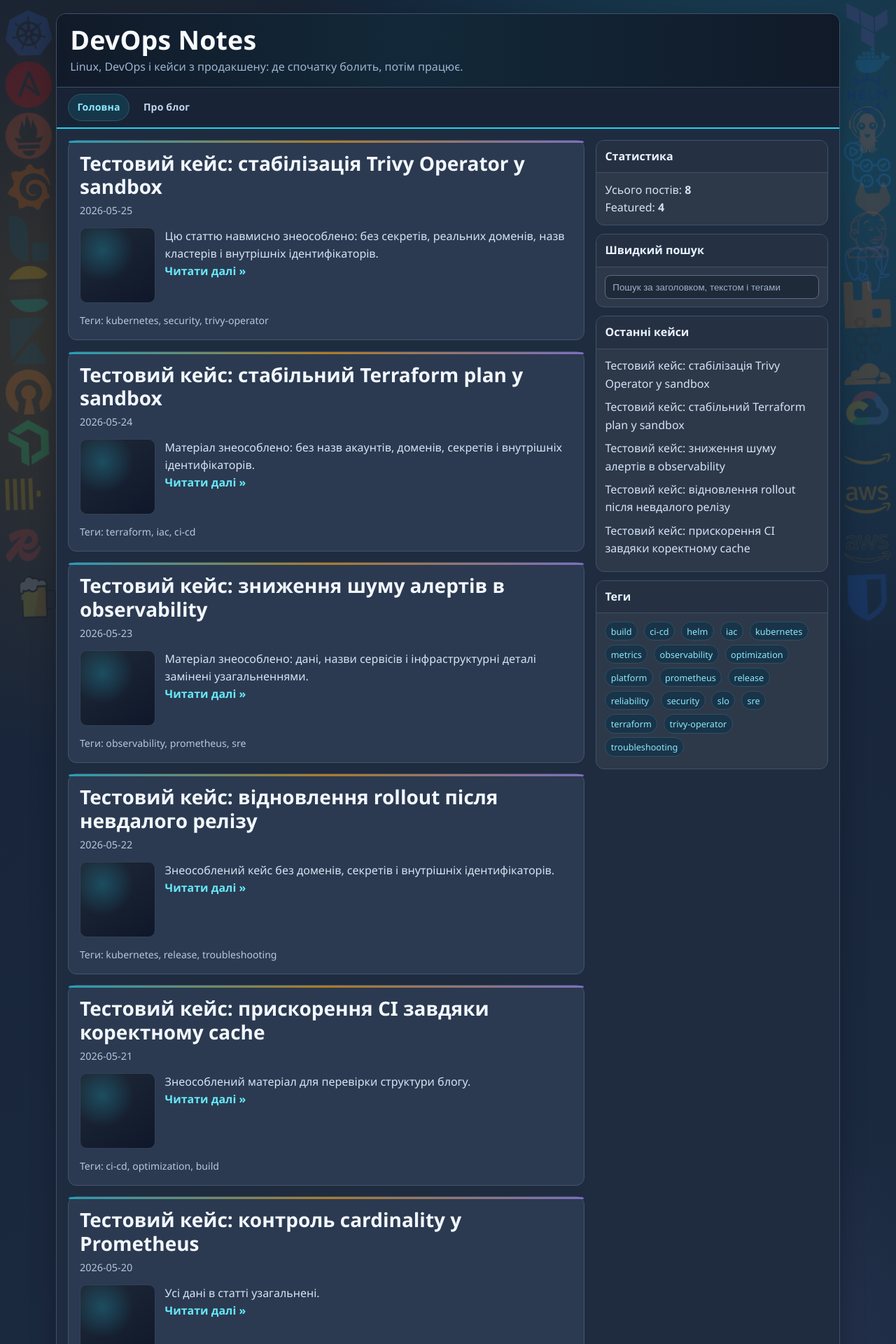
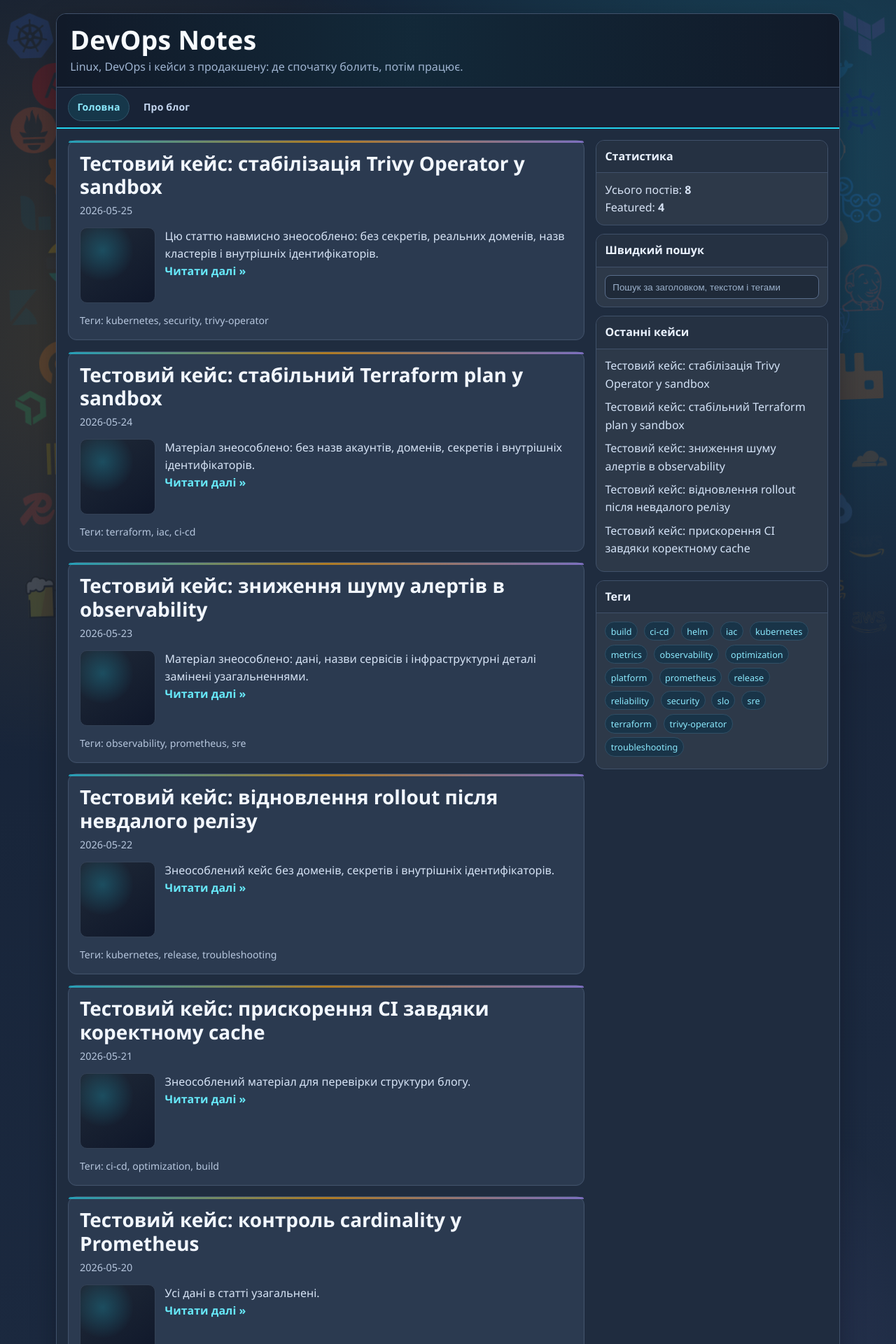
Before and after one commit to paparoot-devops/paparoot, a Jekyll site: the page built from index.html, in a window 1280 px wide. Shown: the top 1920 px of the page at 70% size. Built offline with Jekyll 4.4.1, drawn with Linux system fonts in a browser that asks for light colours.

```diff
--- a/_layouts/default.html
+++ b/_layouts/default.html
@@ -46,23 +46,8 @@
       z-index: 0;
     }
 
-    .edge-col {
+    .sticker-img {
       position: absolute;
-      top: 0;
-      bottom: 0;
-      width: min(260px, 20vw);
-      display: grid;
-      grid-template-rows: repeat(12, minmax(42px, 1fr));
-      align-items: center;
-      justify-items: start;
-      padding: 0.8rem 0.5rem;
-      gap: 0.25rem;
-    }
-
-    .edge-col.left { left: 0; }
-    .edge-col.right { right: 0; justify-items: end; }
-
-    .sticker-img {
       width: 66px;
       height: 66px;
       object-fit: contain;
@@ -75,31 +60,6 @@
     .sticker-img.big { width: 86px; height: 86px; opacity: 0.14; }
     .sticker-img.tiny { width: 50px; height: 50px; opacity: 0.14; }
 
-    .edge-col.left .sticker-img:nth-child(3n+1) {
-      transform: translateX(6px) rotate(-7deg);
-    }
-    .edge-col.left .sticker-img:nth-child(3n+2) {
-      transform: translateX(26px) rotate(5deg);
-    }
-    .edge-col.left .sticker-img:nth-child(3n) {
-      transform: translateX(44px) rotate(-2deg);
-    }
-
-    .edge-col.right .sticker-img:nth-child(3n+1) {
-      transform: translateX(-8px) rotate(6deg);
-    }
-    .edge-col.right .sticker-img:nth-child(3n+2) {
-      transform: translateX(-30px) rotate(-5deg);
-    }
-    .edge-col.right .sticker-img:nth-child(3n) {
-      transform: translateX(-48px) rotate(2deg);
-    }
-
-    .sticker.s2 { animation-duration: 32s; }
-    .sticker.s3 { animation-duration: 28s; }
-    .sticker.s4 { animation-duration: 36s; }
-    .sticker.s5 { animation-duration: 30s; }
-    .sticker.s6 { animation-duration: 34s; }
     .sticker-img.s2 { animation-duration: 32s; }
     .sticker-img.s3 { animation-duration: 28s; }
     .sticker-img.s4 { animation-duration: 36s; }
@@ -272,44 +232,41 @@
       .brand { font-size: 1.9rem; }
       .subtitle { font-size: 0.94rem; }
       .article-card h1 { font-size: 1.75rem; }
-      .edge-col { display: none; }
+      .sticker-img { display: none; }
     }
   </style>
 </head>
 <body>
   <div class="bg-stickers" aria-hidden="true">
-    <div class="edge-col left">
-      <img class="sticker-img s1" src="{{ '/assets/stickers/tools/kubernetes.svg' | relative_url }}" alt="">
-      <img class="sticker-img s5 soft" src="{{ '/assets/stickers/tools/ansible.svg' | relative_url }}" alt="">
-      <img class="sticker-img s6 soft" src="{{ '/assets/stickers/tools/prometheus.svg' | relative_url }}" alt="">
-      <img class="sticker-img s4 soft" src="{{ '/assets/stickers/tools/grafana.svg' | relative_url }}" alt="">
-      <img class="sticker-img s7 soft" src="{{ '/assets/stickers/tools/logstash.svg' | relative_url }}" alt="">
-      <img class="sticker-img s8 soft" src="{{ '/assets/stickers/tools/elasticsearch.svg' | relative_url }}" alt="">
-      <img class="sticker-img s3 soft" src="{{ '/assets/stickers/tools/kibana.svg' | relative_url }}" alt="">
-      <img class="sticker-img s5 soft" src="{{ '/assets/stickers/tools/openvpn.svg' | relative_url }}" alt="">
-      <img class="sticker-img s6 soft" src="{{ '/assets/stickers/tools/newrelic.svg' | relative_url }}" alt="">
-      <img class="sticker-img s7 soft tiny" src="{{ '/assets/stickers/tools/clickhouse.svg' | relative_url }}" alt="">
-      <img class="sticker-img s8 soft tiny" src="{{ '/assets/stickers/tools/redis.svg' | relative_url }}" alt="">
-      <img class="sticker-img s6 big" src="{{ '/assets/stickers/memes/beer.svg' | relative_url }}" alt="">
-    </div>
-    <div class="edge-col right">
-      <img class="sticker-img s2" src="{{ '/assets/stickers/tools/terraform.svg' | relative_url }}" alt="">
-      <img class="sticker-img s3 soft tiny" src="{{ '/assets/stickers/tools/docker.svg' | relative_url }}" alt="">
-      <img class="sticker-img s4 soft" src="{{ '/assets/stickers/tools/helm.svg' | relative_url }}" alt="">
-      <img class="sticker-img s5 soft" src="{{ '/assets/stickers/tools/argo.svg' | relative_url }}" alt="">
-      <img class="sticker-img s6 soft" src="{{ '/assets/stickers/tools/github-actions.svg' | relative_url }}" alt="">
-      <img class="sticker-img s7 soft tiny" src="{{ '/assets/stickers/tools/gitlab.svg' | relative_url }}" alt="">
-      <img class="sticker-img s8 soft" src="{{ '/assets/stickers/tools/jenkins.svg' | relative_url }}" alt="">
-      <img class="sticker-img s3 soft" src="{{ '/assets/stickers/tools/postgresql.svg' | relative_url }}" alt="">
-      <img class="sticker-img s4 soft" src="{{ '/assets/stickers/tools/rabbitmq.svg' | relative_url }}" alt="">
-      <img class="sticker-img s5 soft" src="{{ '/assets/stickers/tools/kafka.svg' | relative_url }}" alt="">
-      <img class="sticker-img s6 soft" src="{{ '/assets/stickers/tools/cloudflare.svg' | relative_url }}" alt="">
-      <img class="sticker-img s7 soft" src="{{ '/assets/stickers/tools/gcp.svg' | relative_url }}" alt="">
-      <img class="sticker-img s8 soft" src="{{ '/assets/stickers/tools/amazonwebservices-original-wordmark.svg' | relative_url }}" alt="">
-      <img class="sticker-img s5 soft" src="{{ '/assets/stickers/tools/amazonwebservices-plain-wordmark.svg' | relative_url }}" alt="">
-      <img class="sticker-img s6 soft" src="{{ '/assets/stickers/tools/amazonwebservices-line-wordmark.svg' | relative_url }}" alt="">
-      <img class="sticker-img s7 soft" src="{{ '/assets/stickers/tools/bitwarden.svg' | relative_url }}" alt="">
-    </div>
+    <img class="sticker-img s1" style="top: 2%; left: 0.8%; transform: rotate(-8deg);" src="{{ '/assets/stickers/tools/kubernetes.svg' | relative_url }}" alt="">
+    <img class="sticker-img s5 soft" style="top: 10%; left: 3.6%; transform: rotate(7deg);" src="{{ '/assets/stickers/tools/ansible.svg' | relative_url }}" alt="">
+    <img class="sticker-img s6 soft" style="top: 17%; left: 1.2%; transform: rotate(-4deg);" src="{{ '/assets/stickers/tools/prometheus.svg' | relative_url }}" alt="">
+    <img class="sticker-img s4 soft" style="top: 24%; left: 4.8%; transform: rotate(5deg);" src="{{ '/assets/stickers/tools/grafana.svg' | relative_url }}" alt="">
+    <img class="sticker-img s7 soft tiny" style="top: 31%; left: 2%; transform: rotate(-10deg);" src="{{ '/assets/stickers/tools/logstash.svg' | relative_url }}" alt="">
+    <img class="sticker-img s8 soft" style="top: 38%; left: 5%; transform: rotate(6deg);" src="{{ '/assets/stickers/tools/elasticsearch.svg' | relative_url }}" alt="">
+    <img class="sticker-img s3 soft tiny" style="top: 46%; left: 0.7%; transform: rotate(-3deg);" src="{{ '/assets/stickers/tools/kibana.svg' | relative_url }}" alt="">
+    <img class="sticker-img s5 soft" style="top: 54%; left: 4.4%; transform: rotate(8deg);" src="{{ '/assets/stickers/tools/openvpn.svg' | relative_url }}" alt="">
+    <img class="sticker-img s6 soft tiny" style="top: 62%; left: 1.5%; transform: rotate(-5deg);" src="{{ '/assets/stickers/tools/newrelic.svg' | relative_url }}" alt="">
+    <img class="sticker-img s7 soft tiny" style="top: 70%; left: 5.2%; transform: rotate(9deg);" src="{{ '/assets/stickers/tools/clickhouse.svg' | relative_url }}" alt="">
+    <img class="sticker-img s8 soft tiny" style="top: 78%; left: 2.2%; transform: rotate(-2deg);" src="{{ '/assets/stickers/tools/redis.svg' | relative_url }}" alt="">
+    <img class="sticker-img s6 big" style="top: 90%; left: 1.4%; transform: rotate(3deg);" src="{{ '/assets/stickers/memes/beer.svg' | relative_url }}" alt="">
+
+    <img class="sticker-img s2" style="top: 1.5%; right: 0.9%; transform: rotate(6deg);" src="{{ '/assets/stickers/tools/terraform.svg' | relative_url }}" alt="">
+    <img class="sticker-img s3 soft tiny" style="top: 8%; right: 4.8%; transform: rotate(-8deg);" src="{{ '/assets/stickers/tools/docker.svg' | relative_url }}" alt="">
+    <img class="sticker-img s4 soft" style="top: 14%; right: 1.4%; transform: rotate(5deg);" src="{{ '/assets/stickers/tools/helm.svg' | relative_url }}" alt="">
+    <img class="sticker-img s5 soft" style="top: 21%; right: 5.1%; transform: rotate(-7deg);" src="{{ '/assets/stickers/tools/argo.svg' | relative_url }}" alt="">
+    <img class="sticker-img s6 soft" style="top: 28%; right: 1.7%; transform: rotate(8deg);" src="{{ '/assets/stickers/tools/github-actions.svg' | relative_url }}" alt="">
+    <img class="sticker-img s7 soft tiny" style="top: 35%; right: 5.4%; transform: rotate(-4deg);" src="{{ '/assets/stickers/tools/gitlab.svg' | relative_url }}" alt="">
+    <img class="sticker-img s8 soft" style="top: 42%; right: 1.2%; transform: rotate(9deg);" src="{{ '/assets/stickers/tools/jenkins.svg' | relative_url }}" alt="">
+    <img class="sticker-img s3 soft tiny" style="top: 49%; right: 5.1%; transform: rotate(-5deg);" src="{{ '/assets/stickers/tools/postgresql.svg' | relative_url }}" alt="">
+    <img class="sticker-img s4 soft" style="top: 56%; right: 1.5%; transform: rotate(4deg);" src="{{ '/assets/stickers/tools/rabbitmq.svg' | relative_url }}" alt="">
+    <img class="sticker-img s5 soft" style="top: 63%; right: 5.3%; transform: rotate(-9deg);" src="{{ '/assets/stickers/tools/kafka.svg' | relative_url }}" alt="">
+    <img class="sticker-img s6 soft tiny" style="top: 70%; right: 1%; transform: rotate(3deg);" src="{{ '/assets/stickers/tools/cloudflare.svg' | relative_url }}" alt="">
+    <img class="sticker-img s7 soft" style="top: 77%; right: 4.7%; transform: rotate(-7deg);" src="{{ '/assets/stickers/tools/gcp.svg' | relative_url }}" alt="">
+    <img class="sticker-img s8 soft tiny" style="top: 84%; right: 1.3%; transform: rotate(5deg);" src="{{ '/assets/stickers/tools/amazonwebservices-original-wordmark.svg' | relative_url }}" alt="">
+    <img class="sticker-img s5 soft tiny" style="top: 91%; right: 5.6%; transform: rotate(-2deg);" src="{{ '/assets/stickers/tools/amazonwebservices-plain-wordmark.svg' | relative_url }}" alt="">
+    <img class="sticker-img s6 soft tiny" style="top: 96%; right: 1.1%; transform: rotate(6deg);" src="{{ '/assets/stickers/tools/amazonwebservices-line-wordmark.svg' | relative_url }}" alt="">
+    <img class="sticker-img s7 soft tiny" style="top: 24%; right: 8.2%; transform: rotate(-6deg);" src="{{ '/assets/stickers/tools/bitwarden.svg' | relative_url }}" alt="">
   </div>
   <div class="site-shell">
     <header class="site-head">
```
